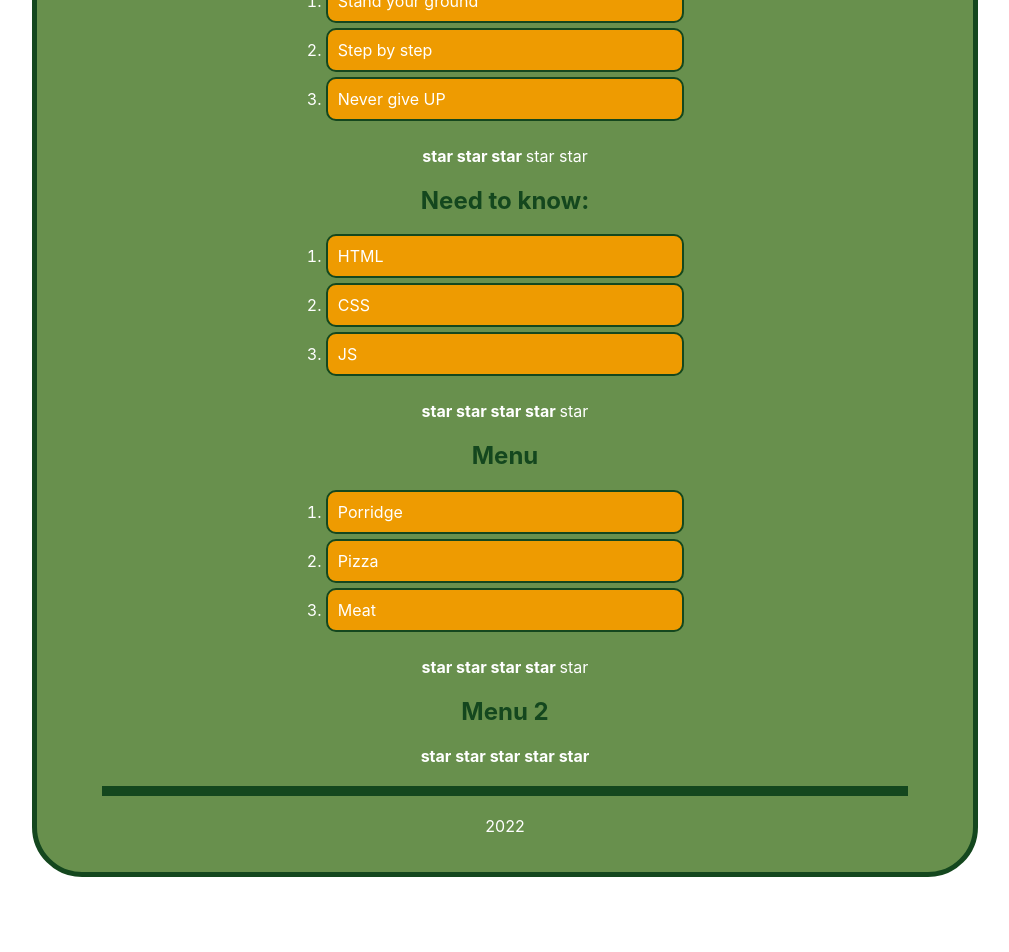
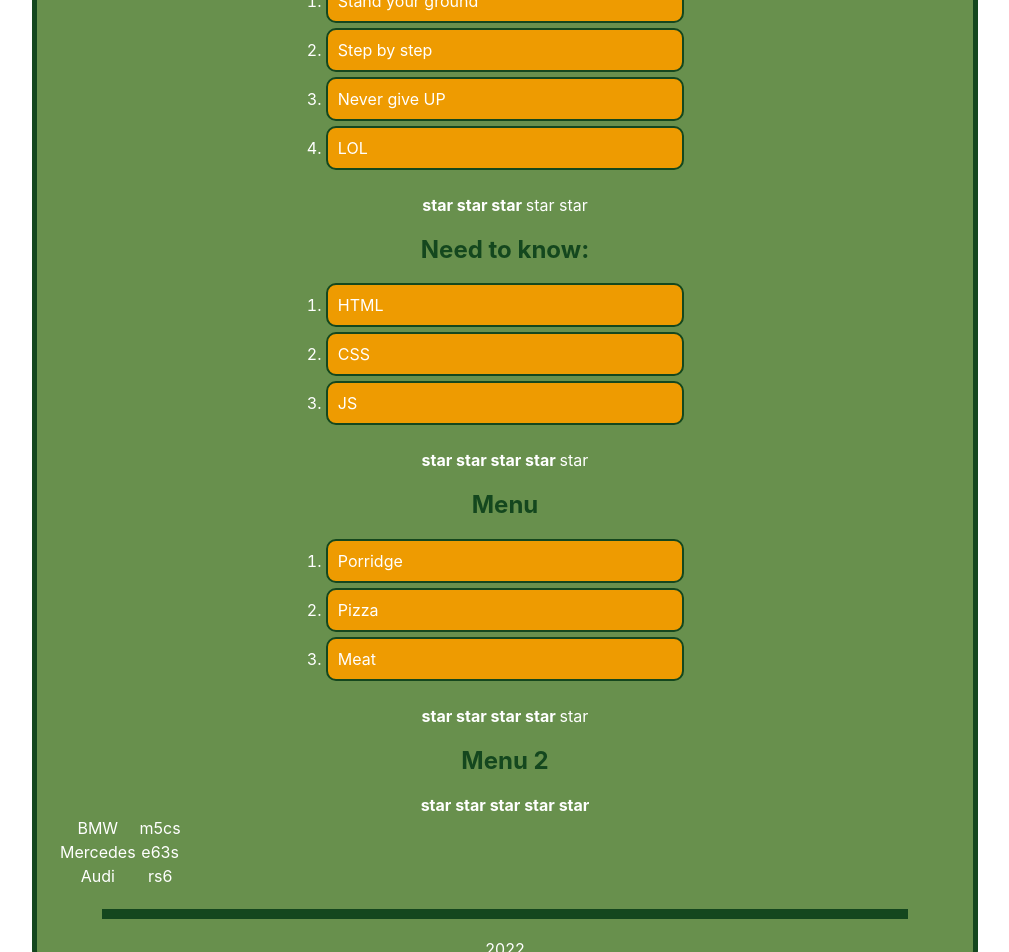
Before and after one commit to Pikadorius/samurai-way-main, a React (Create React App) app: page / in a window 1280 px wide. Shown: the part 400-1352 px from the top of the page, without its empty margins (135-1144 px from the left). Before the commit the page ends 1327 px from the top, so only its background shows below. Built offline with nearby package versions, Linux system fonts and the light colour scheme.

Commit message:
added data for homework

```diff
--- a/src/App.tsx
+++ b/src/App.tsx
@@ -5,16 +5,29 @@ import Welcome from "./Components/Welcome";
 import Footer from "./Components/Footer";
 import Accordion from "./Components/Accordion";
 import Rating from "./Components/Rating";
+import CarTable from "./Components/CarTable";
 
 
+export type TopCarPropsType = {
+    manufacturer: string
+    model: string
+};
+
+const topCars: Array<TopCarPropsType> = [
+    {manufacturer: 'BMW', model: 'm5cs'},
+    {manufacturer: 'Mercedes', model: 'e63s'},
+    {manufacturer: 'Audi', model: 'rs6'}
+];
+
 function App() {
-    console.log("App rendering")
+    console.log("App rendering");
+
     return (
         <div className="App">
             <Header title={"Choose your destiny!"}/>
             <Welcome title={"Wake the fuck up, Samurai! We have a city to BURN!"}/>
             <Accordion titleValue={"You CAN do it, just follow these directions:"}
-                       listValue={["Stand your ground", "Step by step", "Never give UP"]}
+                       listValue={["Stand your ground", "Step by step", "Never give UP", "LOL"]}
                        collapsed={false}/>
             <Rating value={3} color={"red"}/>
             <Accordion titleValue={"Need to know:"}
@@ -29,6 +42,7 @@ function App() {
                        listValue={["Tea", "Coffee"]}
                        collapsed={true}/>
             <Rating value={5} color={"red"}/>
+            <CarTable list={topCars}/>
             <Footer/>
         </div>
     );
```
